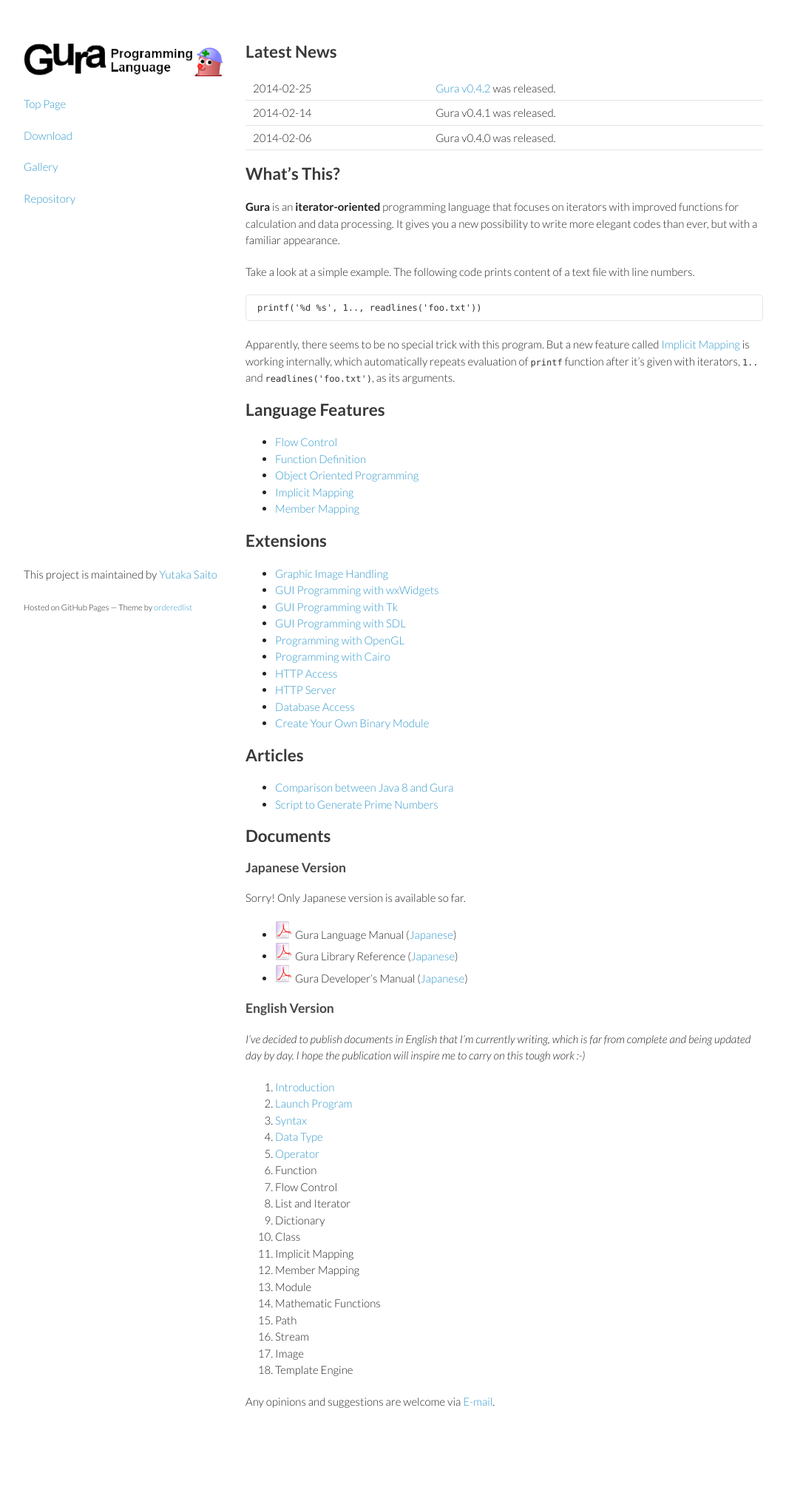
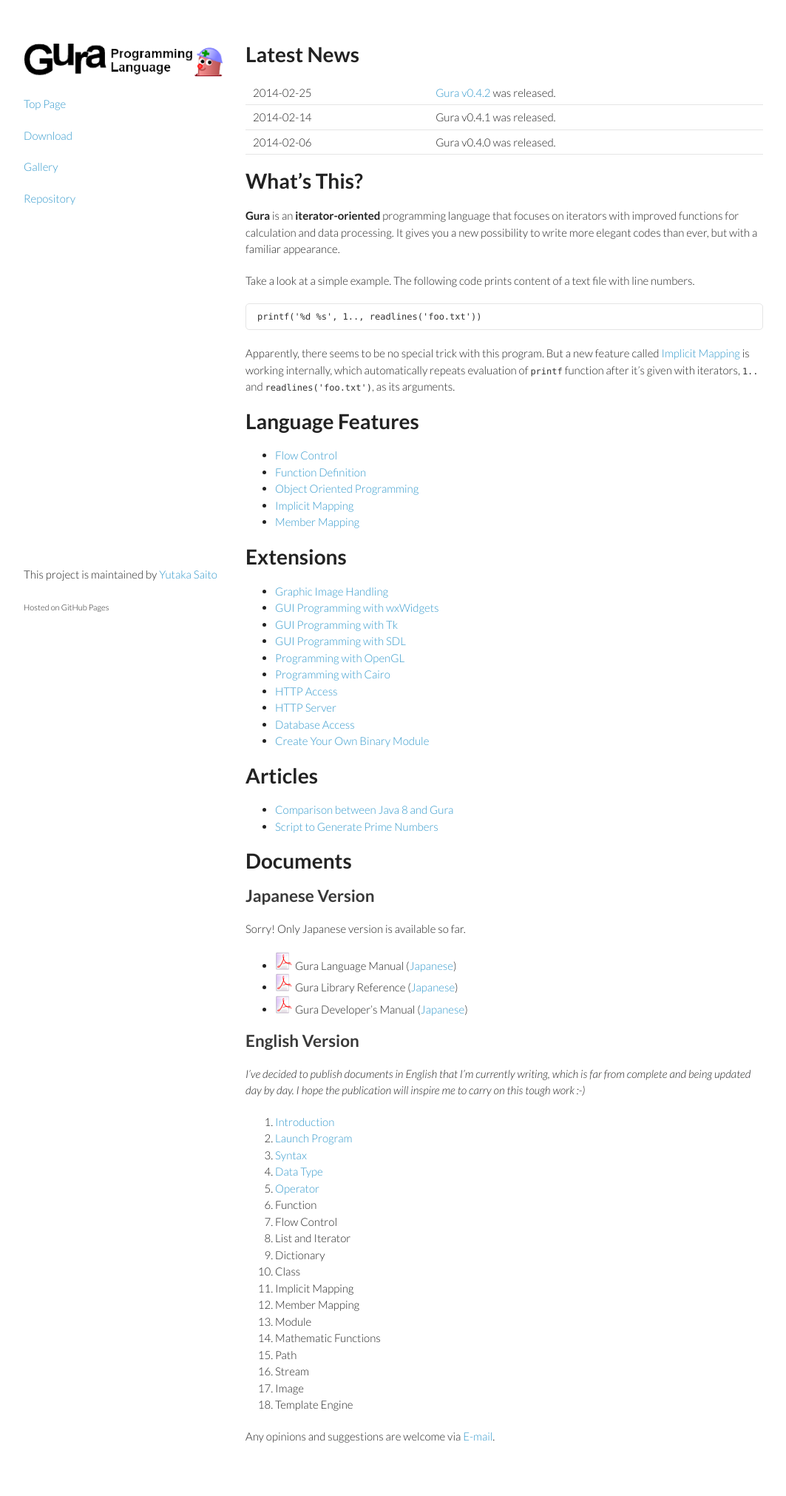
Before and after one commit to rudidude86/gura-lang.github.io, a Jekyll site: the page built from index.md, in a window 1280 px wide. Shown: the whole page at 74% size, without its empty margins (108-1171 px from the left). Built offline with Jekyll 4.4.1, drawn with Linux system fonts in a browser that asks for light colours; Markdown is read by kramdown in place of the engine named in the settings; before the commit the page ends 1975 px from its top, so only the background shows below that.

Commit message:
updated layout

```diff
--- a/_includes/footer.html
+++ b/_includes/footer.html
@@ -1,12 +1,7 @@
       </section>
       <footer>
-        <!--
-        <p><a href="http://sourceforge.jp/">
-        <img src="http://sourceforge.jp/sflogo.php?group_id=5586&type=2" alt="SourceForge.JP" />
-        </a></p>
-        -->
         <p>This project is maintained by <a href="mailto:ypsitau@nifty.com">Yutaka Saito</a></p>
-        <p><small>Hosted on GitHub Pages &mdash; Theme by <a href="https://github.com/orderedlist">orderedlist</a></small></p>
+        <p><small>Hosted on GitHub Pages</small></p>
       </footer>
     </div>
     <script src="/javascripts/scale.fix.js"></script>
--- a/index.md
+++ b/index.md
@@ -4,8 +4,7 @@ lang: en
 title: Top
 ---
 
-Latest News
------------
+# Latest News
 
 <table>
 <tr><td>2014-02-25</td><td><a href="Download.html">Gura v0.4.2</a> was released.</td></tr>
@@ -13,8 +12,8 @@ Latest News
 <tr><td>2014-02-06</td><td>Gura v0.4.0 was released.</td></tr>
 </table>
 
-What's This?
-------------
+
+# What's This?
 
 **Gura** is an **iterator-oriented** programming language
 that focuses on iterators with improved functions for calculation and data processing.
@@ -31,8 +30,8 @@ But a new feature called [Implicit Mapping](features/ImplicitMapping.html) is wo
 which automatically repeats evaluation of `printf` function
 after it's given with iterators, `1..` and `readlines('foo.txt')`, as its arguments.
 
-Language Features
------------------
+
+# Language Features
 
 - [Flow Control](features/Flow-Control.html)
 - [Function Definition](features/Function-Definition.html)
@@ -40,8 +39,8 @@ Language Features
 - [Implicit Mapping](features/Implicit-Mapping.html)
 - [Member Mapping](features/Member-Mapping.html)
 
-Extensions
-----------
+
+# Extensions
 
 - [Graphic Image Handling](extensions/Graphic-Image-Handling.html)
 - [GUI Programming with wxWidgets](extensions/GUI-Programming-with-wxWidgets.html)
@@ -54,16 +53,16 @@ Extensions
 - [Database Access](extensions/Database-Access.html)
 - [Create Your Own Binary Module](extensions/Create-Your-Own-Binary-Module.html)
 
-Articles
---------
+
+# Articles
 
 - [Comparison between Java 8 and Gura](articles/Comparison-between-Java8-and-Gura.html)
 - [Script to Generate Prime Numbers](articles/Script-to-Generate-Prime-Numbers.html)
 
-Documents
----------
 
-### Japanese Version
+# Documents
+
+## Japanese Version
 
 Sorry! Only Japanese version is available so far.
 
@@ -71,7 +70,7 @@ Sorry! Only Japanese version is available so far.
 - ![pdf-icon](images/pdf.png) Gura Library Reference ([Japanese](https://github.com/gura-lang/gura-doc/blob/master/gura-lib-j.pdf?raw=true))
 - ![pdf-icon](images/pdf.png) Gura Developer's Manual ([Japanese](https://github.com/gura-lang/gura-doc/blob/master/gura-dev-j.pdf?raw=true))
 
-### English Version
+## English Version
 
 _I've decided to publish documents in English that I'm currently writing,
 which is far from complete and being updated day by day.
```
